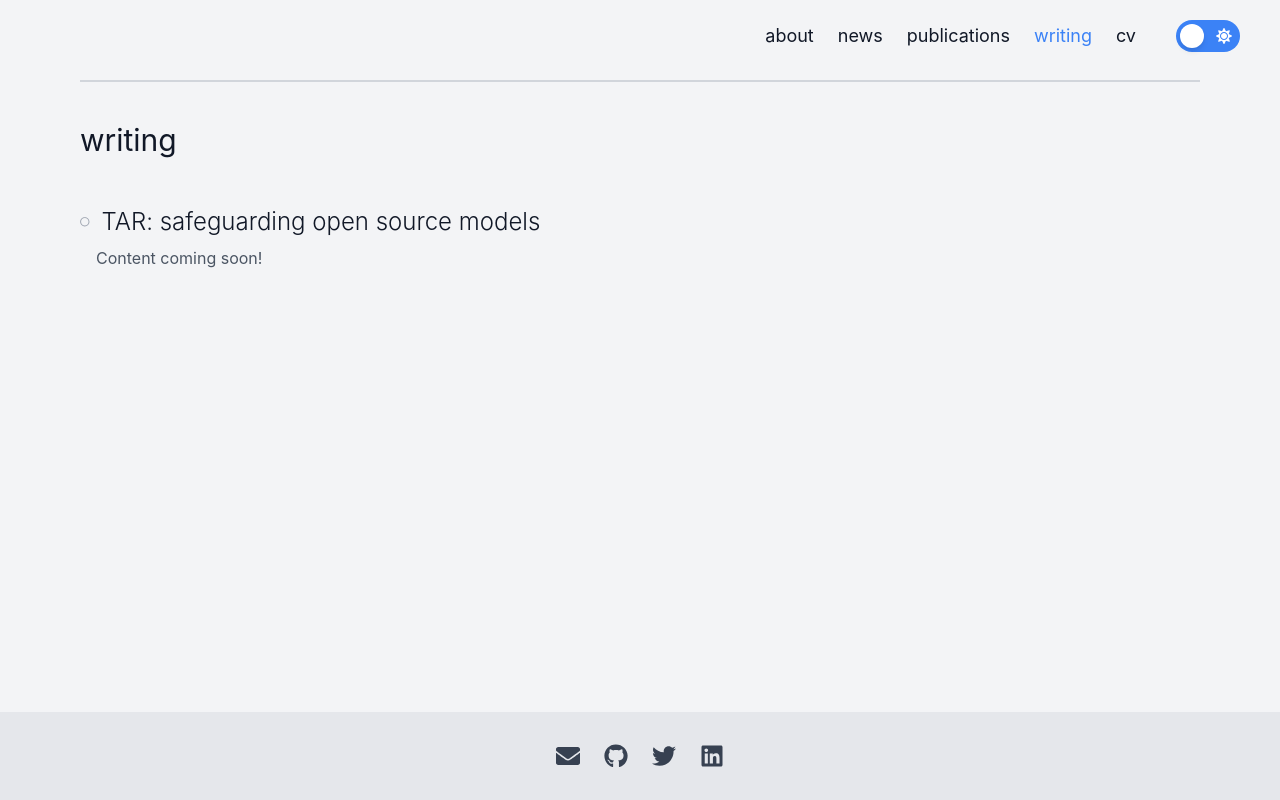
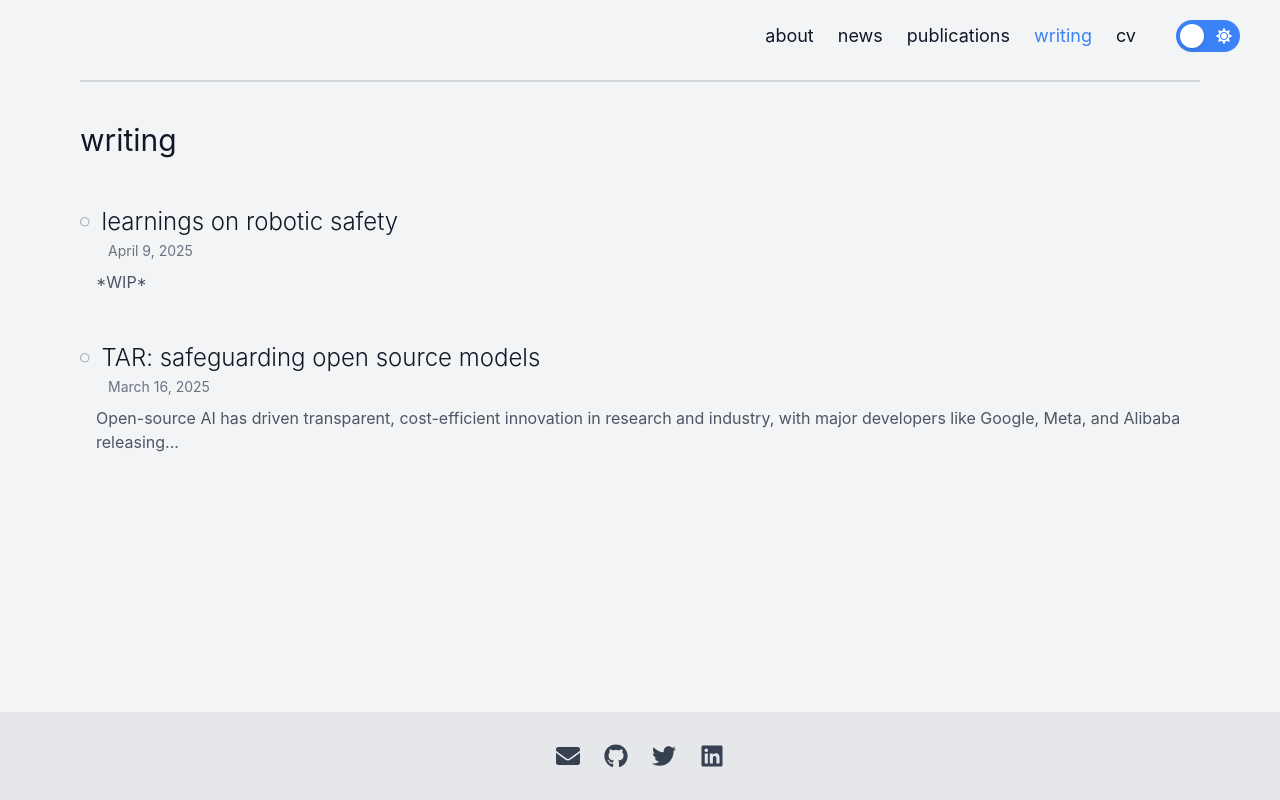
Before and after one commit to isha-gpt/isha-gpt.github.io, a React (Vite) app: page /writing in a window 1280 px wide. Built offline with nearby package versions, Linux system fonts and the light colour scheme; no server answers.

Commit message:
added date to writing

```diff
--- a/src/Writing.jsx
+++ b/src/Writing.jsx
@@ -39,16 +39,25 @@ function Writing() {
   );
 }
 
-function WritingEntry({ title, firstLine, slug }) {
+function WritingEntry({ title, firstLine, slug, date }) {
+  const formattedDate = new Date(date).toLocaleDateString('en-US', {
+    year: 'numeric',
+    month: 'long',
+    day: 'numeric'
+  });
+
   return (
     <a
       href={`/writing/${slug}`}
       className="block group"
     >
-      <h3 className="text-2xl font-light mb-2 group-hover:text-blue-500 transition-colors flex items-center">
+      <h3 className="text-2xl font-light group-hover:text-blue-500 transition-colors flex items-center">
         <FaRegCircle className="mr-3 text-gray-400 group-hover:text-blue-500 transition-colors text-[0.4em]" />
         {title}
       </h3>
+      <div className="ml-7 mb-2">
+        <span className="text-sm text-gray-500 dark:text-gray-400">{formattedDate}</span>
+      </div>
       <p className="text-gray-600 dark:text-gray-400 text-base ml-4">{firstLine}</p>
     </a>
   );
--- a/src/WritingPost.jsx
+++ b/src/WritingPost.jsx
@@ -9,10 +9,16 @@ function WritingPost() {
   const { slug } = useParams();
   const [content, setContent] = useState('Loading...');
   const writing = writings.find(w => w.slug === slug) || { title: 'Post Not Found' };
+  const formattedDate = writing.date ? new Date(writing.date).toLocaleDateString('en-US', {
+    year: 'numeric',
+    month: 'long',
+    day: 'numeric'
+  }) : null;
 
   useEffect(() => {
     const loadContent = async () => {
       const articleContent = await loadArticleContent(slug);
+      console.log('Setting content in WritingPost:', articleContent);
       setContent(articleContent);
     };
 
@@ -29,14 +35,23 @@ function WritingPost() {
         >
           <FaArrowLeft size={24} />
         </Link>
-        <h1 className="text-3xl font-sans mt-4 mb-8">{writing.title}</h1>
+        <h1 className="text-3xl font-sans mt-4 mb-2">{writing.title}</h1>
+        {formattedDate && (
+          <div className="mb-6">
+            <span className="text-sm text-gray-500 dark:text-gray-400">{formattedDate}</span>
+          </div>
+        )}
         <div className="prose prose-lg dark:prose-invert max-w-none">
-          <style jsx>{`
-            p {
-              margin-bottom: 1.5em;
-            }
-          `}</style>
-          <ReactMarkdown>{content}</ReactMarkdown>
+          <ReactMarkdown
+            components={{
+              p: ({node, children, ...props}) => <p className="mb-6 text-gray-800 dark:text-gray-200" {...props}>{children}</p>,
+              h1: ({node, children, ...props}) => <h1 className="text-2xl font-bold mb-4 text-gray-900 dark:text-gray-100" {...props}>{children}</h1>,
+              h2: ({node, children, ...props}) => <h2 className="text-xl font-bold mb-3 text-gray-900 dark:text-gray-100" {...props}>{children}</h2>,
+              h3: ({node, children, ...props}) => <h3 className="text-lg font-bold mb-2 text-gray-900 dark:text-gray-100" {...props}>{children}</h3>,
+            }}
+          >
+            {content}
+          </ReactMarkdown>
         </div>
       </div>
     </div>
--- a/src/data/writings.js
+++ b/src/data/writings.js
@@ -1,6 +1,12 @@
 export const writings = [
+  {
+    title: "learnings on robotic safety",
+    slug: "robotic-safety",
+    date: "2025-04-09"
+  },
   {
     title: "TAR: safeguarding open source models",
     slug: "tar",
+    date: "2025-03-16"
   }
 ];
--- a/src/utils/articleLoader.js
+++ b/src/utils/articleLoader.js
@@ -1,10 +1,18 @@
 export async function loadArticleContent(slug) {
   try {
-    const response = await fetch(`/isha-gpt.github.io/writing/${slug}.md`);
+    console.log('Fetching content for slug:', slug);
+    const response = await fetch(`/writing/${slug}.md`, {
+      headers: {
+        'Accept': 'text/markdown, text/plain, */*'
+      }
+    });
+    console.log('Response status:', response.status);
+    console.log('Content-Type:', response.headers.get('content-type'));
     if (!response.ok) {
       throw new Error('Article not found');
     }
     const content = await response.text();
+    console.log('Loaded content:', content);
     return content;
   } catch (error) {
     console.error(`Failed to load article content for ${slug}:`, error);
```
Also changed, not shown: public/writing/robotic-safety.md (added, +1 -0 lines), public/writing/tar.md (+0 -8 lines).
